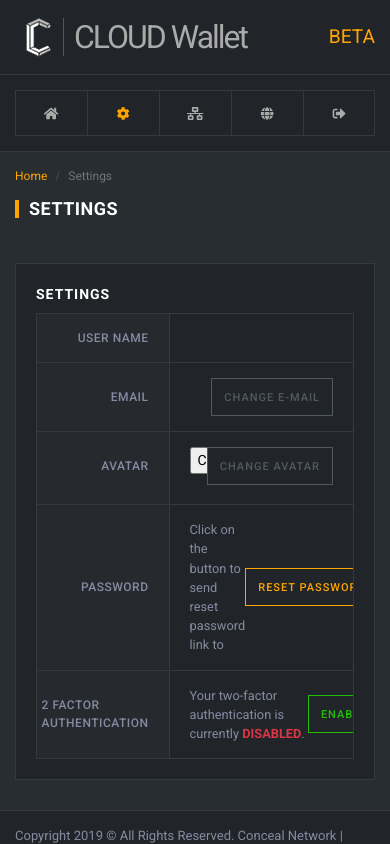
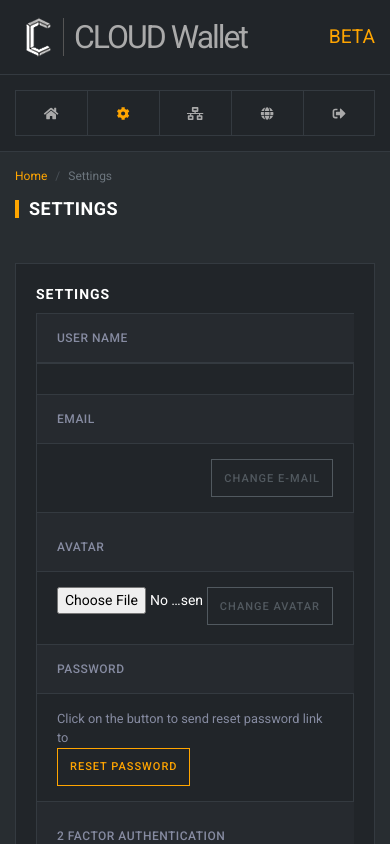
Before and after one commit to lerdos/ultranotei-cloud, a React (Create React App) app: page /settings in a window 390 px wide. Shown: the top 844 px of the page. Built offline with nearby package versions, Linux system fonts and the light colour scheme; no server answers; sample sign-in values are in the browser's storage.

Commit message:
forms mobile layout added

```diff
--- a/src/static/css/slim.one.css
+++ b/src/static/css/slim.one.css
@@ -1383,3 +1383,18 @@ hr {
 .custom-file-input {
 	opacity: 1 !important;
 }
+
+/******************** mobile forms  *********************/
+
+@media (max-width: 700px) {
+	.form-layout .row {
+		display: block !important;
+	}
+
+	.form-layout .row .col-5,
+	.form-layout .row .col-7 {
+		max-width: 100% !important;
+		display: block !important;
+		width: 100% !important;
+	}
+}
```
